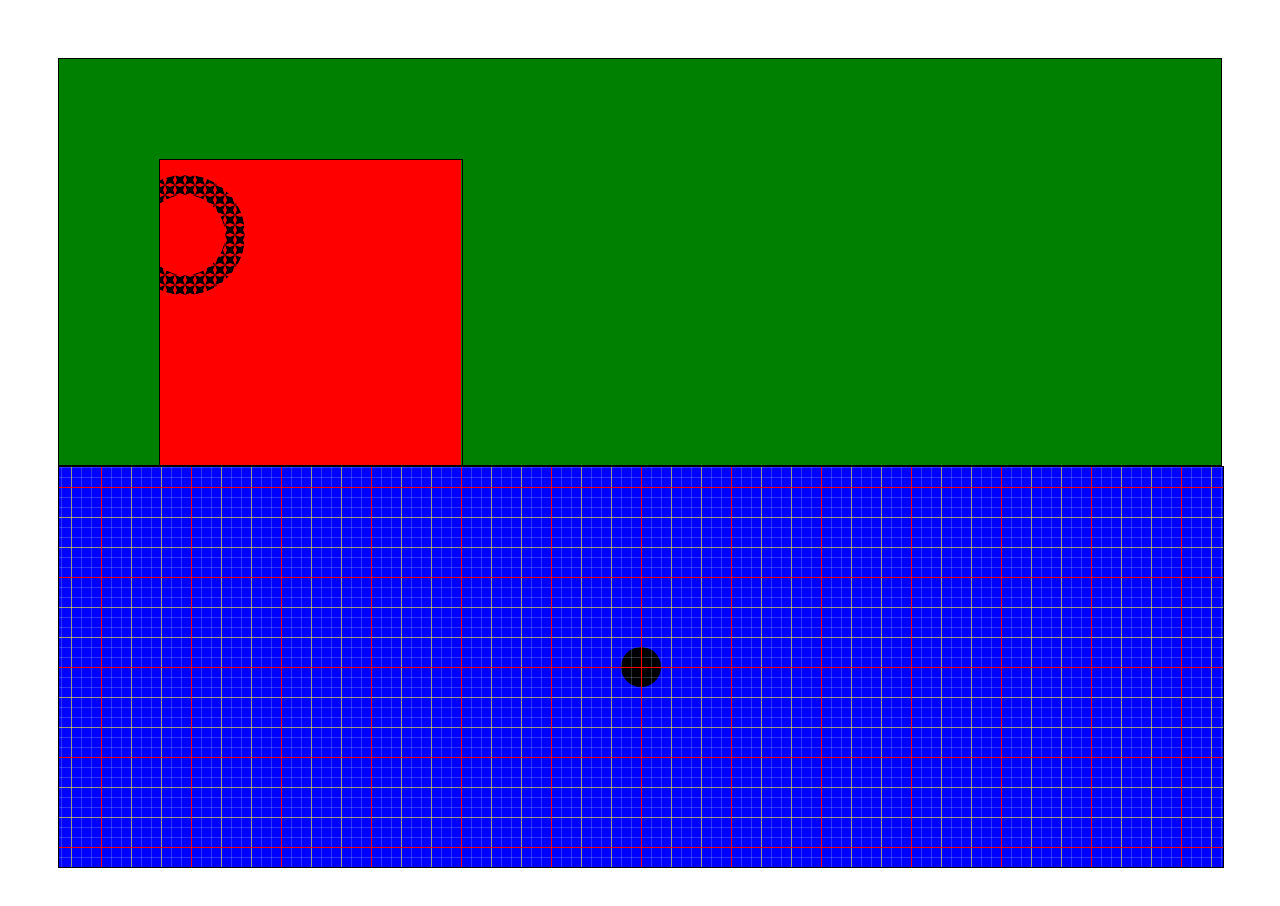
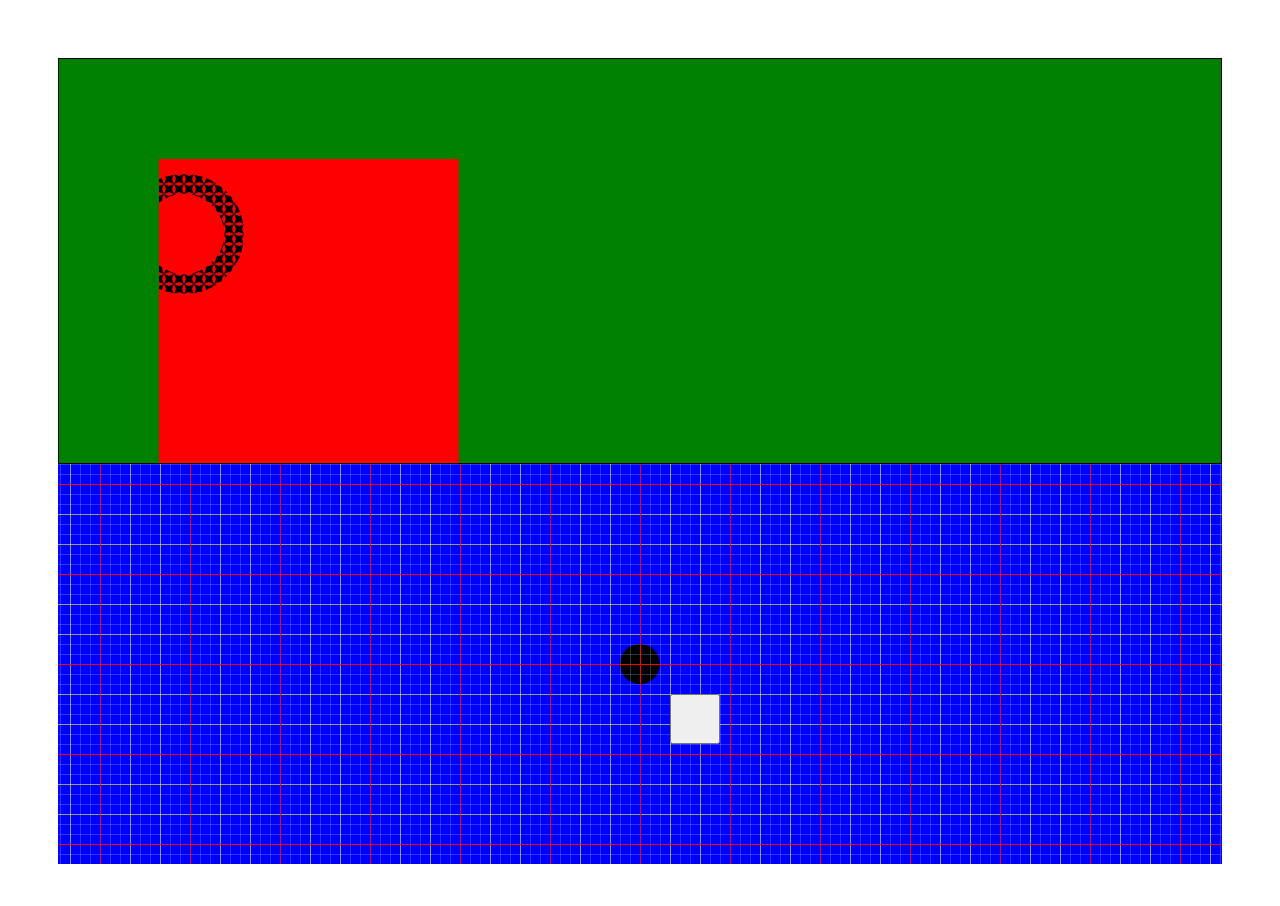
Before and after one commit to ToastedAndBored/SVG_Canvas, a plain HTML site: page index.html in a window 1280 px wide. Drawn offline with Linux system fonts and the light colour scheme.

Commit message:
Add widget layer

```diff
--- a/index.html
+++ b/index.html
@@ -20,11 +20,18 @@
         </svg>
       </div>
     </div>
-    <svg class = "svg" id = "alt_svg" style = "background-color: blue;">
-      <defs>
-      </defs>
-      <circle cx="0" cy="0" r="20"/>
-    </svg>
+    <div class = "canvas" style = "position: relative; overflow: hidden;">
+      <svg class = "svg" id = "alt_svg" style = "background-color: blue;">
+        <defs>
+        </defs>
+        <circle cx="0" cy="0" r="20"/>
+      </svg>
+      <div style = "width: 0px; height: 0px; background-color: black;
+        position: absolute; top: 0px; left: 0px; overflow: visible;">
+        <button type="button" style = "width: 50px; height: 50px;
+        position: absolute; top:30px; left: 30px;"></button>
+      </div>
+    </div>
     <script src='./script.js' type = "module"></script>
     <script src=" https://cdn.jsdelivr.net/npm/uid@2.0.2/dist/index.min.js "></script>
   </body>
--- a/script.js
+++ b/script.js
@@ -100,8 +100,10 @@
 }
 
 function Canvas(selector, log=()=>{}){
-  const svg = document.querySelector(selector)
-
+  const root = document.querySelector(selector)
+  const svg = root.children[0]
+  const widgets = root.children[1]
+  log(widgets)
   log(svg)
 
   let tX = 0
@@ -117,10 +119,10 @@
 
   this.set_position = (x,y,s) => {
     // TODO: do nothing if x,y,s already equals to tX,tY,scale
-    const width = svg.clientWidth * s
-    const height = svg.clientHeight * s
+    const width = svg.clientWidth
+    const height = svg.clientHeight
 
-    svg.setAttribute("viewBox", `${x-(width/2)} ${y-(height/2)} ${width} ${height}`)
+    svg.setAttribute("viewBox", `${x-(width/2*s)} ${y-(height/2*s)} ${width*s} ${height*s}`)
 
     tX = x
     tY = y
@@ -131,6 +133,8 @@
       lastGridScale = gridScale
       grid.style.transform = `scale(${gridScale})`
     }
+
+    widgets.style.transform = `translate(${(width/2)-x/s}px,${(height/2)-y/s}px) scale(${1/s})`
   }
 
   svg.addEventListener('pointerdown',(event) => {
@@ -140,8 +144,9 @@
     pY = event.clientY
   })
 
-  svg.addEventListener('pointermove', (event) => {
+  const onPointerMove = (event) => {
     event.preventDefault()
+
     if (!isDragging) {
       return
     }
@@ -160,9 +165,12 @@
 
     pX = clientX
     pY = clientY
-  })
+  }
 
-  svg.addEventListener('wheel', (event) => {
+  svg.addEventListener('pointermove', onPointerMove)
+  widgets.addEventListener('pointermove', onPointerMove)
+
+  const onWheel = (event) => {
     event.preventDefault()
     const oldScale = scale
 
@@ -170,8 +178,12 @@
     scale = Math.min(Math.max(0.05,scale))
 
     this.set_position(tX,tY,scale)
-  })
+  }
+
+  svg.addEventListener('wheel', onWheel)
+  widgets.addEventListener('wheel', onWheel)
+
 }
 
-const canvas = new Canvas("#alt_svg", console.log)
+const canvas = new Canvas(".canvas", console.log)
 canvas.set_position(0,0,1)
--- a/styles.css
+++ b/styles.css
@@ -23,5 +23,5 @@
 .svg {
   width: 100%;
   height: 400px;
-  border: 1px solid black;
+  // border: 1px solid black;
 }
```
